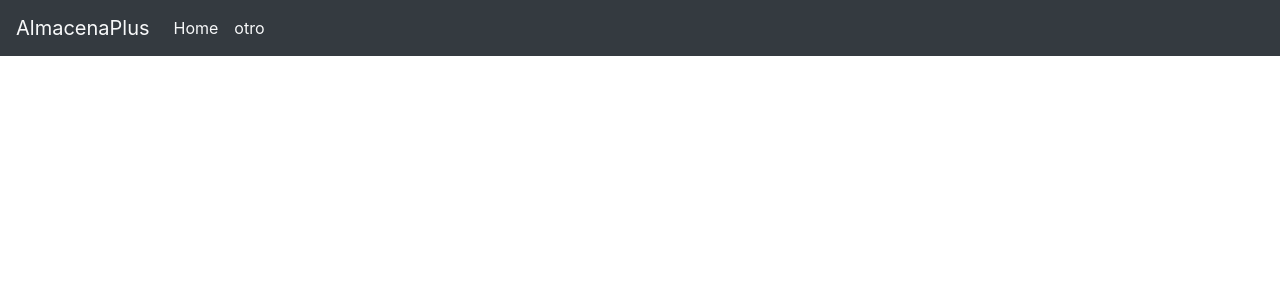
After one commit to marcook888/AlmacenaPLus, a Django app: template TesisProyecto/Aplicaciones/Gestion/templates/base.html in a window 1280 px wide. The commit adds this page. Shown: the top 300 px of the page. Run offline with Django 4.2, Linux system fonts and the light colour scheme; the template is opened without the code that fills it, so the values that code supplies are empty.

Commit message:
feliz dia de la madre

```diff
--- /dev/null
+++ b/TesisProyecto/Aplicaciones/Gestion/templates/base.html
@@ -0,0 +1,39 @@
+<!DOCTYPE html>
+<html>
+<head>
+    <meta charset='utf-8'>
+    <meta http-equiv='X-UA-Compatible' content='IE=edge'>
+    <title>{% block title %}  {% endblock %}</title>
+    <link rel="stylesheet" href="https://cdn.jsdelivr.net/npm/bootstrap@4.3.1/dist/css/bootstrap.min.css"
+     integrity="sha384-ggOyR0iXCbMQv3Xipma34MD+dH/1fQ784/j6cY/iJTQUOhcWr7x9JvoRxT2MZw1T" crossorigin="anonymous">
+</head>
+<body>
+    <nav class="navbar navbar-expand-lg navbar-light  bg-dark">
+        <a class="navbar-brand text-light"  href="#">AlmacenaPlus</a>
+        <button class="navbar-toggler" type="button" data-toggle="collapse" data-target="#navbarNav" aria-controls="navbarNav" aria-expanded="false" aria-label="Toggle navigation">
+          <span class="navbar-toggler-icon"></span>
+        </button>
+        <div class="collapse navbar-collapse" id="navbarNav">
+          <ul class="navbar-nav">
+            <li class="nav-item active">
+              <a class="nav-link text-light" href="#">Home <span class="sr-only">(current)</span></a>
+            </li>
+            <li class="nav-item">
+              <a class="nav-link text-light" href="#">otro</a>
+            </li>
+          </ul>
+        </div>
+      </nav>
+      <div class="container">
+        {% block body %}
+
+        {% endblock %}
+      </div>
+    <script src="https://code.jquery.com/jquery-3.3.1.slim.min.js" integrity="sha384-q8i/X+965DzO0rT7abK41JStQIAqVgRVzpbzo5smXKp4YfRvH+8abtTE1Pi6jizo" crossorigin="anonymous">
+    </script>
+    <script src="https://cdn.jsdelivr.net/npm/popper.js@1.14.7/dist/umd/popper.min.js" integrity="sha384-UO2eT0CpHqdSJQ6hJty5KVphtPhzWj9WO1clHTMGa3JDZwrnQq4sF86dIHNDz0W1" crossorigin="anonymous">
+    </script>
+    <script src="https://cdn.jsdelivr.net/npm/bootstrap@4.3.1/dist/js/bootstrap.min.js" integrity="sha384-JjSmVgyd0p3pXB1rRibZUAYoIIy6OrQ6VrjIEaFf/nJGzIxFDsf4x0xIM+B07jRM" crossorigin="anonymous">
+    </script>
+</body>
+</html>
```
Also changed, not shown: TesisProyecto/Aplicaciones/Gestion/templates/gestionGestion.html (+11 -21 lines).
